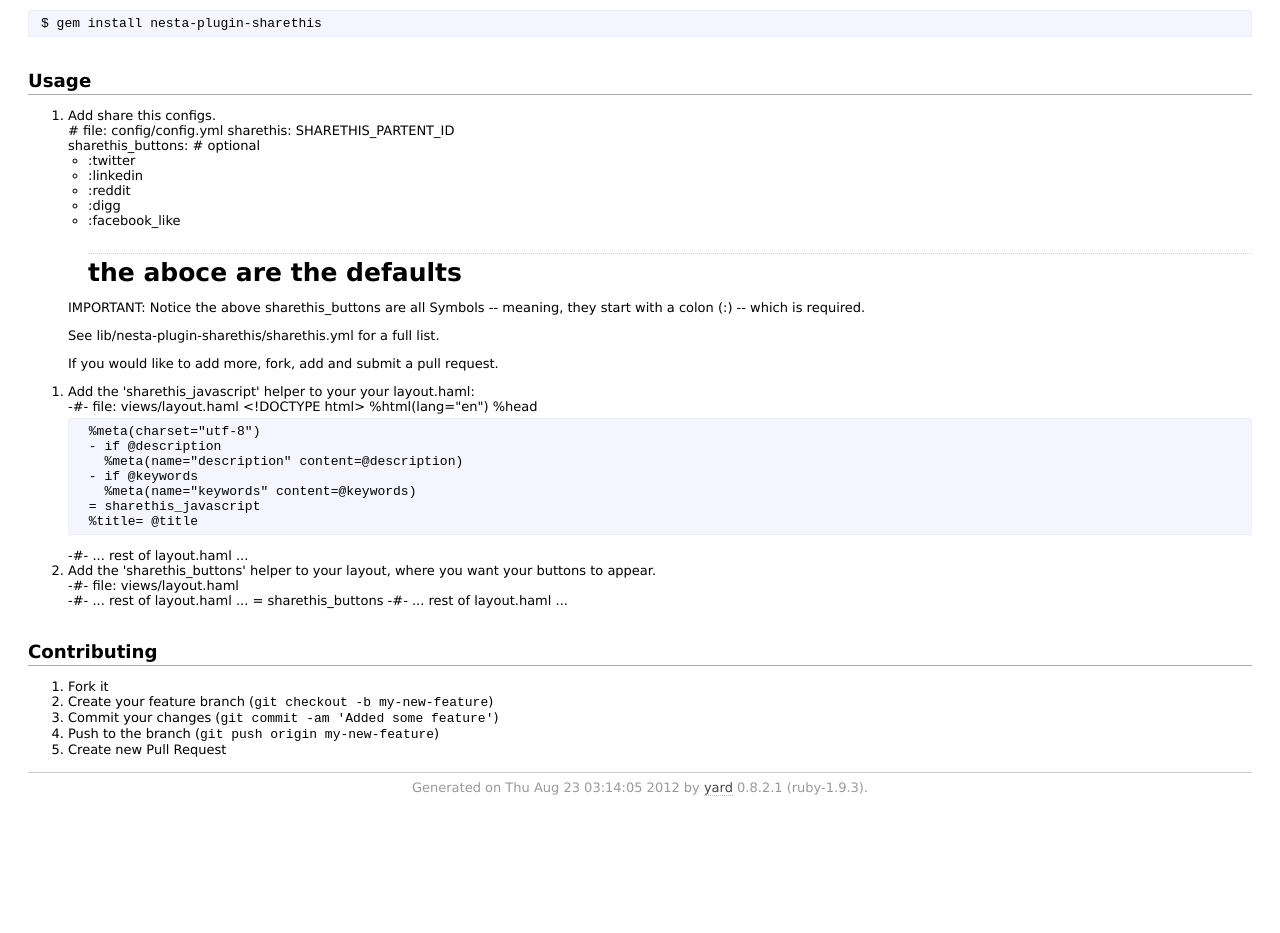
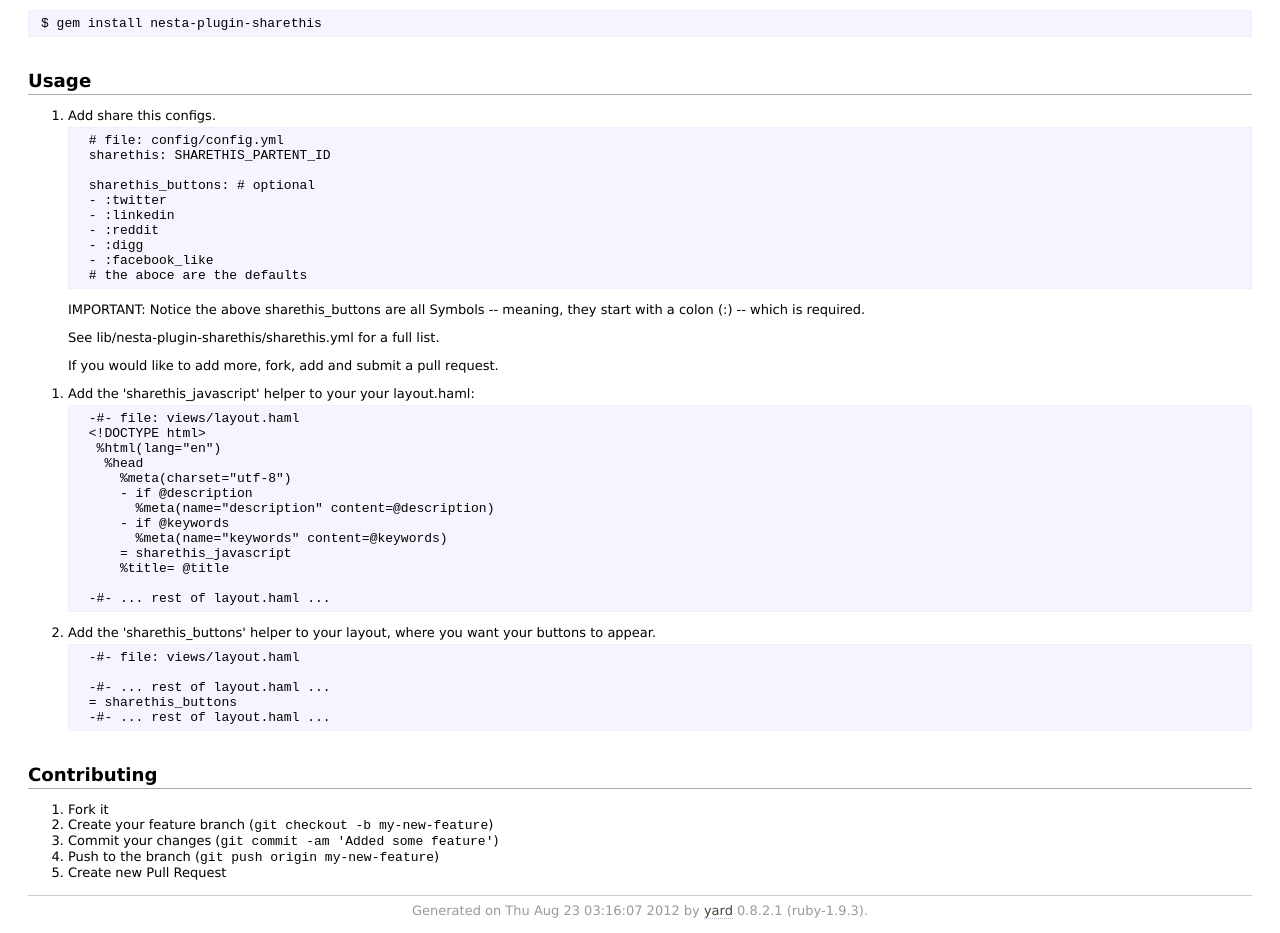
Before and after one commit to jmervine/nesta-plugin-sharethis, a plain HTML site: page doc/file.README.html in a window 1280 px wide. Shown: the part 403-1336 px from the top of the page. Before the commit the page ends 1213 px from the top, so only its background shows below. Drawn offline with Linux system fonts and the light colour scheme.

Commit message:
updating docs

```diff
--- a/doc/file.README.html
+++ b/doc/file.README.html
@@ -92,21 +92,17 @@ until a gem has been pushed to rubygems.org.</p></blockquote>
 <ol>
 <li><p>Add share this configs.</p>
 
-<p> # file: config/config.yml
- sharethis: SHARETHIS_PARTENT_ID</p>
+<pre class="code ruby"><code> # file: config/config.yml
+ sharethis: SHARETHIS_PARTENT_ID
 
-<p> sharethis_buttons: # optional</p>
-
-<ul>
-<li>:twitter</li>
-<li>:linkedin</li>
-<li>:reddit</li>
-<li>:digg</li>
-<li>:facebook_like
-
-<h1>the aboce are the defaults</h1></li>
-</ul>
-</li>
+ sharethis_buttons: # optional
+ - :twitter
+ - :linkedin
+ - :reddit
+ - :digg
+ - :facebook_like
+ # the aboce are the defaults
+</code></pre></li>
 </ol>
 
 
@@ -120,29 +116,29 @@ until a gem has been pushed to rubygems.org.</p></blockquote>
 <ol>
 <li><p>Add the 'sharethis_javascript' helper to your your layout.haml:</p>
 
-<p> -#- file: views/layout.haml
- &lt;!DOCTYPE html>
-  %html(lang="en")
-   %head</p>
-
-<pre class="code ruby"><code> %meta(charset=&quot;utf-8&quot;)
+<pre class="code ruby"><code> -#- file: views/layout.haml
+ &lt;!DOCTYPE html&gt;
+  %html(lang=&quot;en&quot;)
+   %head
+     %meta(charset=&quot;utf-8&quot;)
      - if @description
        %meta(name=&quot;description&quot; content=@description)
      - if @keywords
        %meta(name=&quot;keywords&quot; content=@keywords)
      = sharethis_javascript
      %title= @title
-</code></pre>
 
-<p> -#- ... rest of layout.haml ...</p></li>
+ -#- ... rest of layout.haml ...
+</code></pre></li>
 <li><p>Add the 'sharethis_buttons' helper to your layout, where you want
 your buttons to appear.</p>
 
-<p> -#- file: views/layout.haml</p>
+<pre class="code ruby"><code> -#- file: views/layout.haml
 
-<p> -#- ... rest of layout.haml ...
+ -#- ... rest of layout.haml ...
  = sharethis_buttons
- -#- ... rest of layout.haml ...</p></li>
+ -#- ... rest of layout.haml ...
+</code></pre></li>
 </ol>
 
 
@@ -159,7 +155,7 @@ your buttons to appear.</p>
 </div></div>
 
     <div id="footer">
-  Generated on Thu Aug 23 03:14:05 2012 by
+  Generated on Thu Aug 23 03:16:07 2012 by
   <a href="http://yardoc.org" title="Yay! A Ruby Documentation Tool" target="_parent">yard</a>
   0.8.2.1 (ruby-1.9.3).
 </div>
```
Also changed, not shown: doc/Nesta.html (+1 -1 lines), doc/Nesta/App.html (+1 -1 lines), doc/Nesta/Config.html (+1 -1 lines), doc/Nesta/Plugin.html (+1 -1 lines), doc/Nesta/Plugin/Sharethis.html (+1 -1 lines), doc/Nesta/Plugin/Sharethis/Helpers.html (+1 -1 lines), doc/_index.html (+1 -1 lines), doc/index.html (+22 -26 lines), doc/top-level-namespace.html (+1 -1 lines), 1 other file. Lines whose indentation alone changed are shown as unchanged.
